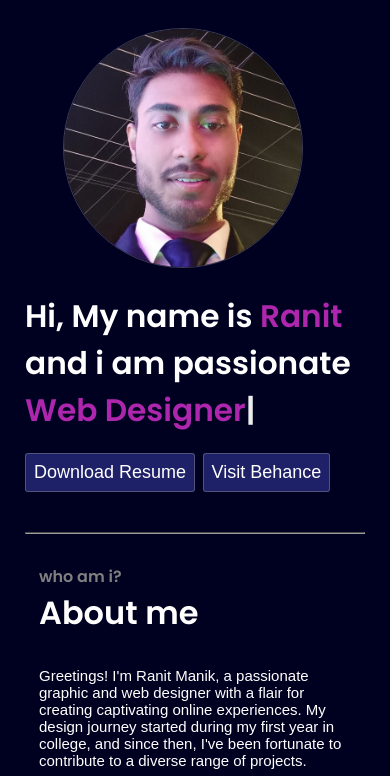
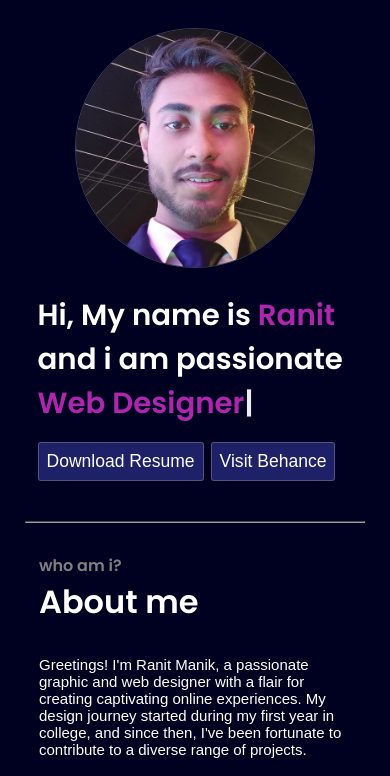
Before and after one commit to RanitManik/Design-Portfolio, a plain HTML site: page index.html in a window 390 px wide. Shown: the part 62-838 px from the top of the page. Drawn offline with nearby package versions, Linux system fonts and the light colour scheme; a web font is replaced by a local one.

Commit message:
fixed font size

```diff
--- a/assets/css/others/responsive.css
+++ b/assets/css/others/responsive.css
@@ -74,8 +74,9 @@
 
     .leftSection {
         width: 100%;
-        font-size: 8vw;
+        font-size: 7.5vw;
         order: 2;
+        margin-left: 25px;
     }
 
     .leftSection .buttons {
@@ -88,7 +89,7 @@
         color: white;
         border: 1px solid rgba(157, 157, 157, 0.4);
         border-radius: 3px;
-        font-size: 18px;
+        font-size: 4.5vw;
         cursor: pointer;
         transition: background-color 0.3s ease;
     }
@@ -107,7 +108,7 @@
 
     .rightSection img {
         width: 70%;
-        margin: 0 0 25px 25px;
+        margin: 0 0 25px 50px;
         border-radius: 50%;
     }
 
```
